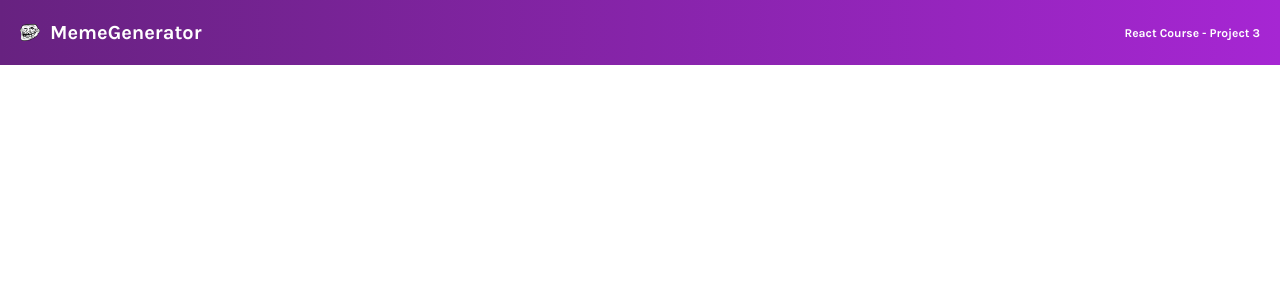
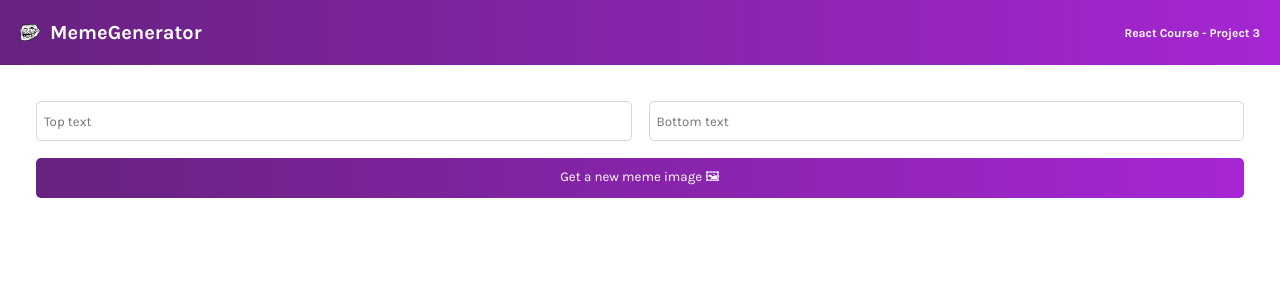
Before and after one commit to LesleyWesley/meme-generator, a React (Vite) app: page / in a window 1280 px wide. Shown: the top 300 px of the page. Built offline with nearby package versions, Linux system fonts and the light colour scheme.

Commit message:
Added markup and styling for form section

```diff
--- a/src/App.css
+++ b/src/App.css
@@ -5,6 +5,10 @@
 body {
   margin: 0;
   font-family: "Karla", sans-serif;
+}
+
+main {
+  padding: 36px;
 }
 
 header {
@@ -36,3 +40,28 @@
 .header--course-title {
   font-size: .75rem;
 }
+
+/*Styling for Form */
+
+.form {
+  display: grid;
+  grid-template: 40px 40px / 1fr 1fr;
+  gap: 17px;
+}
+
+.form--input {
+  font-family: "Karla", sans-serif;
+  border-radius: 5px;
+  border: 1px solid #D5D4D8;
+  text-indent: 5px;
+}
+
+.form--button {
+  grid-column: 1 / -1;
+  font-family: "Karla", sans-serif;
+  border-radius: 5px;
+  background-image: linear-gradient(90deg, #672280, #A626D3);
+  color: #FFF;
+  border: none;
+  cursor: pointer;
+}
--- a/src/App.jsx
+++ b/src/App.jsx
@@ -9,6 +9,7 @@
   return (
     <div>
         <Header />
+        <Meme />
     </div>
   )
 }
--- a/src/components/Meme.jsx
+++ b/src/components/Meme.jsx
@@ -2,7 +2,21 @@
 
 function Meme() {
   return (
-    <h1>This is the meme componenet</h1>
+    <main>
+        <form className="form">
+            <input
+              type="text"
+              placeholder="Top text"
+              className="form--input"
+            />
+            <input
+              type="text"
+              placeholder="Bottom text"
+              className="form--input"
+            />
+            <button className="form--button">Get a new meme image 🖼</button>
+        </form>
+    </main>
   )
 }
 
```
